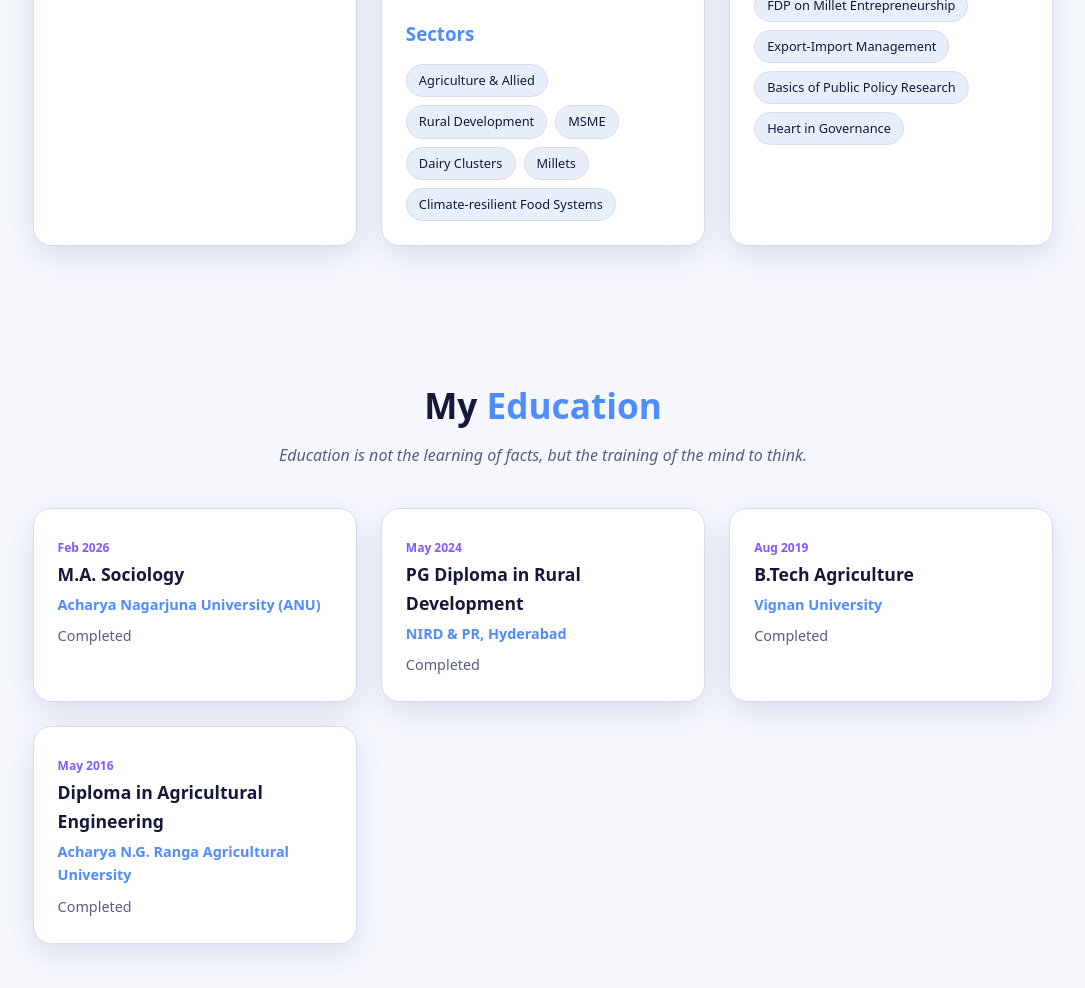
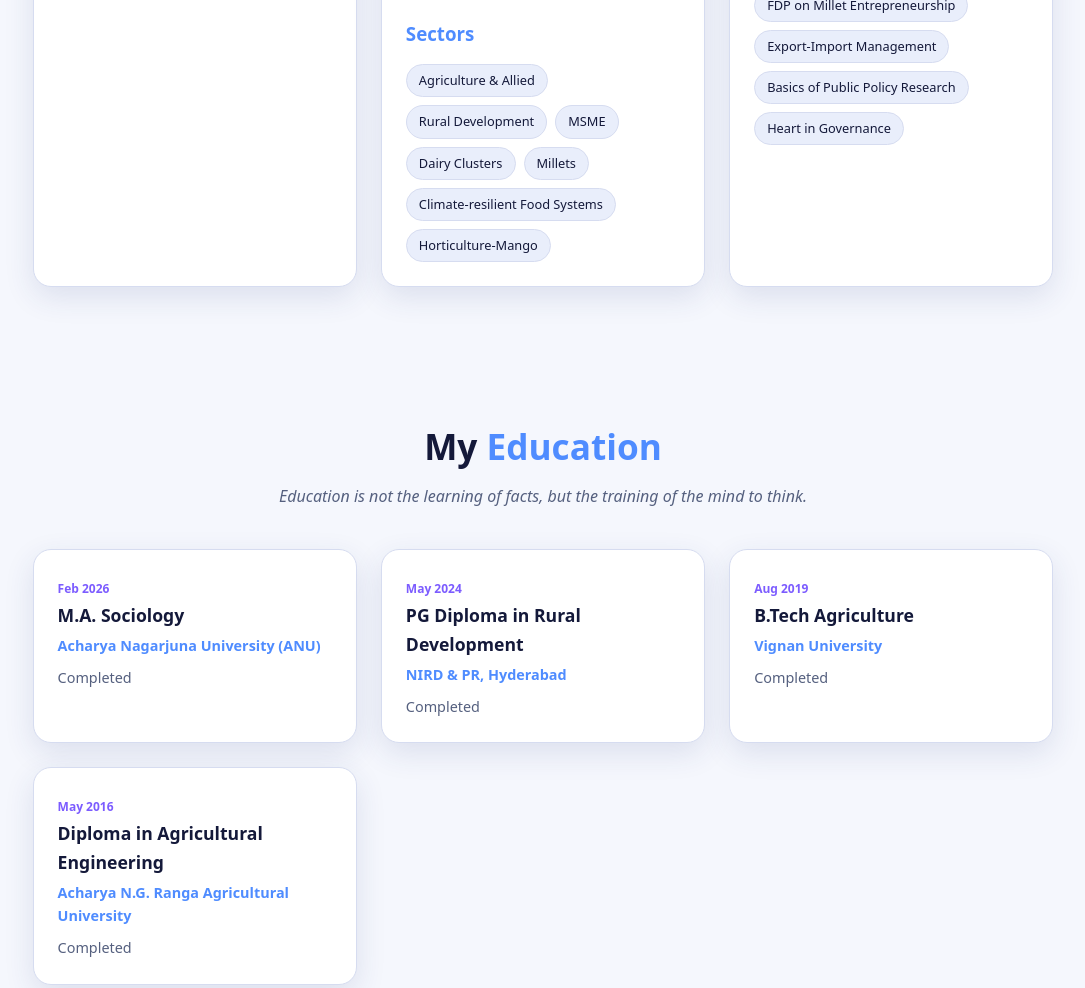
Before and after one commit to Ramkirankavadi/ramkiran-kavadi-portfolio, a plain HTML site: page index.html in a window 1280 px wide. Shown: the part 2271-3259 px from the top of the page, without its empty margins (97-1182 px from the left). Drawn offline with Linux system fonts and the light colour scheme.

Commit message:
Add Horticulture-Mango to sectors list

```diff
--- a/index.html
+++ b/index.html
@@ -146,7 +146,7 @@ footer h3{color:var(--accent);margin-bottom:10px}footer p,footer a{display:block
       <h3 style="margin-top:22px">Documentation</h3>
       <div class="chips"><span>DPR</span><span>SOPs</span><span>RFP</span><span>SLA</span><span>Requirement Gathering</span><span>Test Cases</span></div>
       <h3 style="margin-top:22px">Sectors</h3>
-      <div class="chips"><span>Agriculture &amp; Allied</span><span>Rural Development</span><span>MSME</span><span>Dairy Clusters</span><span>Millets</span><span>Climate-resilient Food Systems</span></div>
+      <div class="chips"><span>Agriculture &amp; Allied</span><span>Rural Development</span><span>MSME</span><span>Dairy Clusters</span><span>Millets</span><span>Climate-resilient Food Systems</span><span>Horticulture-Mango</span></div>
     </div>
     <div class="box"><h3>Certifications</h3>
       <div class="chips"><span>Agile Project Management – HP LIFE</span><span>Business Planning – World Bank Group</span><span>Marketing – World Bank Group</span><span>M&amp;E for Innovation Policy – World Bank</span><span>National Voluntary Carbon Footprint – UNDP</span><span>ToT on EDP &amp; Skill Development – Ni-MSME</span><span>FDP on Millet Entrepreneurship</span><span>Export-Import Management</span><span>Basics of Public Policy Research</span><span>Heart in Governance</span></div>
```
